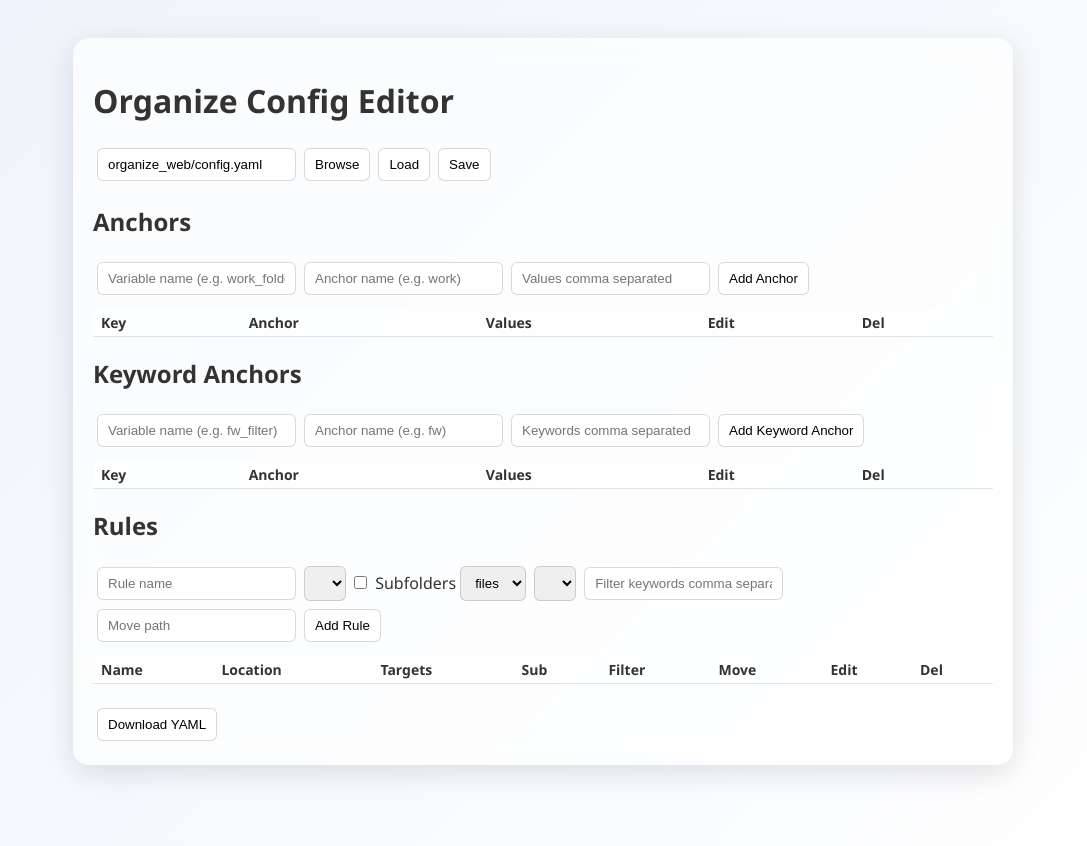
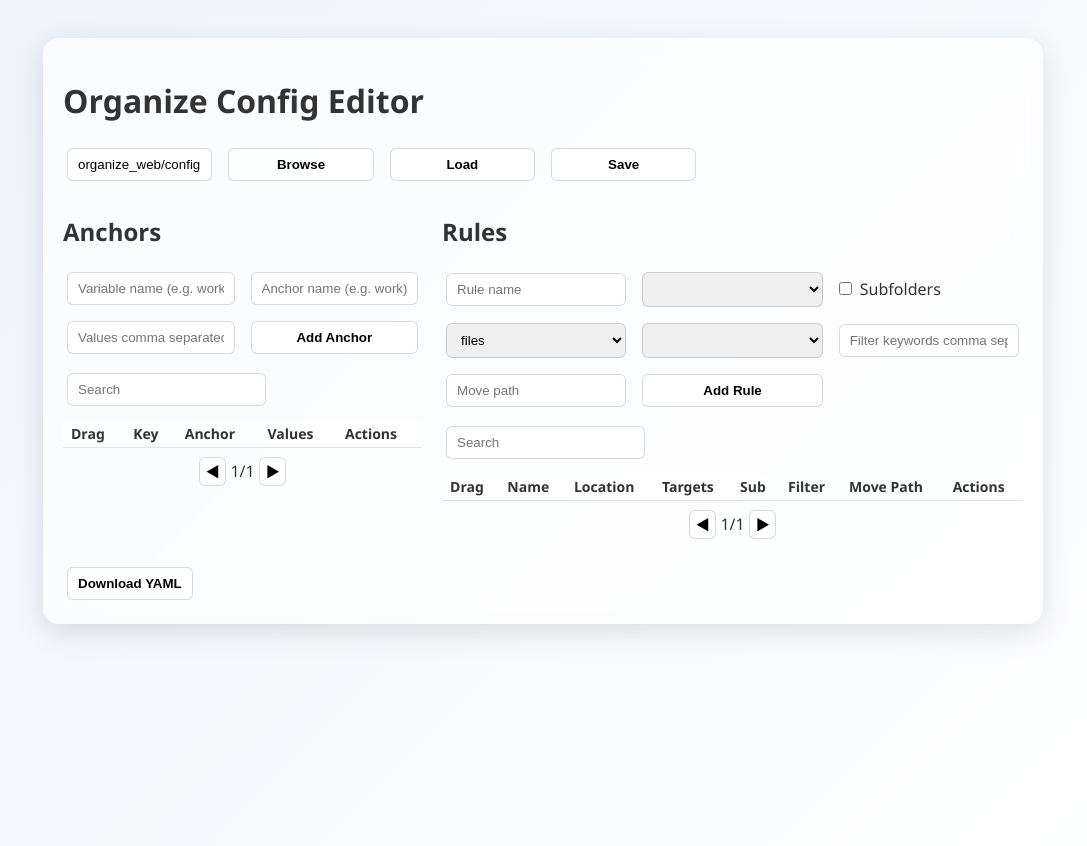
Before and after one commit to hunseop/organize_config_editor, a Flask app: page / in a window 1280 px wide. Shown: the whole page, without its empty margins (97-1184 px from the left). Run offline with Flask 3, Linux system fonts and the light colour scheme; lists and menus that the app fills with data are empty.

Commit message:
Polish styles for action menu

```diff
--- a/organize_web/app.py
+++ b/organize_web/app.py
@@ -11,12 +11,11 @@ yaml = YAML()
 
 def build_yaml(data):
     anchors = data.get('anchors', [])
-    keyword_anchors = data.get('keyword_anchors', [])
     rules = data.get('rules', [])
 
     root = CommentedMap()
     anchor_objects = {}
-    for a in anchors + keyword_anchors:
+    for a in anchors:
         vals = a.get('values', [])
         if not isinstance(vals, list):
             vals = [v for v in [vals] if v not in (None, '')]
@@ -61,8 +60,6 @@ def parse_yaml(text):
     y = YAML(typ='rt')
     data = y.load(text)
     anchors = []
-    anchor_usage_loc = set()
-    anchor_usage_kw = set()
 
     for key, value in data.items():
         if key == 'rules':
@@ -87,7 +84,6 @@ def parse_yaml(text):
         loc = r.get('locations')
         if getattr(loc, 'anchor', None):
             rule['location'] = loc.anchor.value
-            anchor_usage_loc.add(loc.anchor.value)
         elif isinstance(loc, list):
             rule['location'] = ''
         else:
@@ -98,21 +94,12 @@ def parse_yaml(text):
             contains = filt[0].get('name', {}).get('contains')
             if getattr(contains, 'anchor', None):
                 rule['filter_anchor'] = contains.anchor.value
-                anchor_usage_kw.add(contains.anchor.value)
             elif isinstance(contains, list):
                 rule['filter'] = list(contains)
 
         rules.append(rule)
 
-    path_anchors = []
-    keyword_anchors = []
-    for a in anchors:
-        if a['name'] in anchor_usage_kw and a['name'] not in anchor_usage_loc:
-            keyword_anchors.append(a)
-        else:
-            path_anchors.append(a)
-
-    return {'anchors': path_anchors, 'keyword_anchors': keyword_anchors, 'rules': rules}
+    return {'anchors': anchors, 'rules': rules}
 
 @app.route('/')
 def index():
@@ -145,7 +132,7 @@ def load_yaml():
     req = request.get_json()
     path = req.get('path') or CONFIG_PATH
     if not os.path.isfile(path):
-        return jsonify({'anchors': [], 'keyword_anchors': [], 'rules': []})
+        return jsonify({'anchors': [], 'rules': []})
     with open(path, 'r', encoding='cp949') as f:
         content = f.read()
     data = parse_yaml(content)
--- a/organize_web/static/app.js
+++ b/organize_web/static/app.js
@@ -1,10 +1,13 @@
 let anchors = [];
-let keywordAnchors = [];
 let rules = [];
 let configPath = '';
 let anchorEdit = -1;
-let kwEdit = -1;
 let ruleEdit = -1;
+const PAGE_SIZE = 5;
+let anchorPage = 1;
+let rulePage = 1;
+let anchorDrag = null;
+let ruleDrag = null;
 
 function browsePath() {
   fetch('/browse', { method: 'POST' })
@@ -17,27 +20,45 @@ function browsePath() {
     });
 }
 
+function filteredAnchors() {
+  const term = document.getElementById('anchor-search').value.toLowerCase();
+  return anchors.filter(a =>
+    a.key.toLowerCase().includes(term) ||
+    a.name.toLowerCase().includes(term) ||
+    a.values.join(', ').toLowerCase().includes(term)
+  );
+}
+
 function updateAnchorList() {
+  const list = filteredAnchors();
   const tbody = document.querySelector('#anchor-table tbody');
+  const pageCount = Math.max(1, Math.ceil(list.length / PAGE_SIZE));
+  if (anchorPage > pageCount) anchorPage = pageCount;
   tbody.innerHTML = '';
-  anchors.forEach((a, idx) => {
+  const start = (anchorPage - 1) * PAGE_SIZE;
+  const pageData = list.slice(start, start + PAGE_SIZE);
+  pageData.forEach((a, idx) => {
+    const realIdx = start + idx;
     const tr = document.createElement('tr');
     tr.classList.add('fade-enter');
-    tr.innerHTML = `<td>${a.key}</td><td>&${a.name}</td><td>${a.values.join(', ')}</td>`;
-    const tdEdit = document.createElement('td');
-    const edit = document.createElement('button');
-    edit.textContent = 'Edit';
-    edit.onclick = () => editAnchor(idx);
-    tdEdit.appendChild(edit);
-    const tdDel = document.createElement('td');
-    const del = document.createElement('button');
-    del.textContent = 'X';
-    del.onclick = () => { anchors.splice(idx,1); updateAnchorList(); updateRuleList(); };
-    tdDel.appendChild(del);
-    tr.appendChild(tdEdit);
-    tr.appendChild(tdDel);
+    tr.draggable = true;
+    tr.dataset.index = realIdx;
+    tr.addEventListener('dragstart', () => { anchorDrag = realIdx; });
+    tr.addEventListener('dragover', e => e.preventDefault());
+    tr.addEventListener('drop', () => moveAnchor(anchorDrag, realIdx));
+
+    tr.innerHTML = `<td class="drag-handle">↕</td><td>${a.key}</td><td>&${a.name}</td><td>${a.values.join(', ')}</td>`;
+
+    const tdAction = document.createElement('td');
+    tdAction.className = 'actions';
+    tdAction.innerHTML = `<button onclick="toggleAnchorMenu(this)">Actions</button>` +
+      `<div class="action-menu"><button onclick="editAnchor(${realIdx})">Edit</button>` +
+      `<button onclick="deleteAnchor(${realIdx})">Delete</button></div>`;
+    tr.appendChild(tdAction);
     tbody.appendChild(tr);
   });
+
+  document.getElementById('anchor-page-info').textContent = `${anchorPage} / ${pageCount}`;
 
   const select = document.getElementById('rule-location');
   select.innerHTML = '';
@@ -47,6 +68,7 @@ function updateAnchorList() {
     option.textContent = `*${a.name}`;
     select.appendChild(option);
   });
+  updateRuleFilterAnchors();
 }
 
 function addAnchor() {
@@ -76,61 +98,45 @@ function editAnchor(idx) {
   document.getElementById('add-anchor-btn').textContent = 'Update Anchor';
 }
 
-function updateKeywordAnchorList() {
-  const tbody = document.querySelector('#kw-anchor-table tbody');
-  tbody.innerHTML = '';
-  keywordAnchors.forEach((a, idx) => {
-    const tr = document.createElement('tr');
-    tr.classList.add('fade-enter');
-    tr.innerHTML = `<td>${a.key}</td><td>&${a.name}</td><td>${a.values.join(', ')}</td>`;
-    const tdEdit = document.createElement('td');
-    const edit = document.createElement('button');
-    edit.textContent = 'Edit';
-    edit.onclick = () => editKeywordAnchor(idx);
-    tdEdit.appendChild(edit);
-    const tdDel = document.createElement('td');
-    const del = document.createElement('button');
-    del.textContent = 'X';
-    del.onclick = () => { keywordAnchors.splice(idx,1); updateKeywordAnchorList(); updateRuleFilterAnchors(); };
-    tdDel.appendChild(del);
-    tr.appendChild(tdEdit);
-    tr.appendChild(tdDel);
-    tbody.appendChild(tr);
-  });
-  updateRuleFilterAnchors();
+function moveAnchor(from, to) {
+  if (from === to || from == null || to == null) return;
+  const item = anchors.splice(from, 1)[0];
+  anchors.splice(to, 0, item);
+  updateAnchorList();
 }
 
-function addKeywordAnchor() {
-  const key = document.getElementById('kw-key').value.trim();
-  const name = document.getElementById('kw-name').value.trim();
-  const values = document.getElementById('kw-values').value.split(',').map(v => v.trim()).filter(v => v);
-  if (!key || !name || values.length === 0) return;
-  if (kwEdit !== -1) {
-    keywordAnchors[kwEdit] = { key, name, values };
-    kwEdit = -1;
-    document.getElementById('add-kw-btn').textContent = 'Add Keyword Anchor';
-  } else {
-    keywordAnchors.push({ key, name, values });
+function prevAnchorPage() {
+  if (anchorPage > 1) {
+    anchorPage--;
+    updateAnchorList();
   }
-  document.getElementById('kw-key').value = '';
-  document.getElementById('kw-name').value = '';
-  document.getElementById('kw-values').value = '';
-  updateKeywordAnchorList();
 }
 
-function editKeywordAnchor(idx) {
-  const a = keywordAnchors[idx];
-  document.getElementById('kw-key').value = a.key;
-  document.getElementById('kw-name').value = a.name;
-  document.getElementById('kw-values').value = a.values.join(', ');
-  kwEdit = idx;
-  document.getElementById('add-kw-btn').textContent = 'Update Keyword Anchor';
+function nextAnchorPage() {
+  const count = Math.max(1, Math.ceil(filteredAnchors().length / PAGE_SIZE));
+  if (anchorPage < count) {
+    anchorPage++;
+    updateAnchorList();
+  }
 }
+
+function toggleAnchorMenu(btn) {
+  document.querySelectorAll('.action-menu.show').forEach(m => m.classList.remove('show'));
+  const menu = btn.nextElementSibling;
+  menu.classList.toggle('show');
+}
+
+function deleteAnchor(idx) {
+  anchors.splice(idx, 1);
+  updateAnchorList();
+  updateRuleList();
+}
+
 
 function updateRuleFilterAnchors() {
   const select = document.getElementById('rule-filter-anchor');
   select.innerHTML = '<option value="">(none)</option>';
-  keywordAnchors.forEach(a => {
+  anchors.forEach(a => {
     const option = document.createElement('option');
     option.value = a.name;
     option.textContent = `*${a.name}`;
@@ -138,29 +144,46 @@ function updateRuleFilterAnchors() {
   });
 }
 
+function filteredRules() {
+  const term = document.getElementById('rule-search').value.toLowerCase();
+  return rules.filter(r =>
+    r.name.toLowerCase().includes(term) ||
+    (r.location || '').toLowerCase().includes(term) ||
+    r.move.toLowerCase().includes(term)
+  );
+}
+
 function updateRuleList() {
+  const list = filteredRules();
   const tbody = document.querySelector('#rule-table tbody');
+  const pageCount = Math.max(1, Math.ceil(list.length / PAGE_SIZE));
+  if (rulePage > pageCount) rulePage = pageCount;
   tbody.innerHTML = '';
-  rules.forEach((r, idx) => {
+  const start = (rulePage - 1) * PAGE_SIZE;
+  const pageData = list.slice(start, start + PAGE_SIZE);
+  pageData.forEach((r, idx) => {
+    const realIdx = start + idx;
     const tr = document.createElement('tr');
     tr.classList.add('fade-enter');
+    tr.draggable = true;
+    tr.dataset.index = realIdx;
+    tr.addEventListener('dragstart', () => { ruleDrag = realIdx; });
+    tr.addEventListener('dragover', e => e.preventDefault());
+    tr.addEventListener('drop', () => moveRule(ruleDrag, realIdx));
+
     const filterText = r.filter_anchor ? `*${r.filter_anchor}` : r.filter.join(', ');
-    tr.innerHTML = `<td>${r.name}</td><td>*${r.location}</td><td>${r.targets}</td>` +
+    tr.innerHTML = `<td class="drag-handle">↕</td><td>${r.name}</td><td>*${r.location}</td><td>${r.targets}</td>` +
       `<td>${r.subfolders ? '✓' : ''}</td><td>${filterText}</td><td>${r.move}</td>`;
-    const tdEdit = document.createElement('td');
-    const edit = document.createElement('button');
-    edit.textContent = 'Edit';
-    edit.onclick = () => editRule(idx);
-    tdEdit.appendChild(edit);
-    const tdDel = document.createElement('td');
-    const del = document.createElement('button');
-    del.textContent = 'X';
-    del.onclick = () => { rules.splice(idx,1); updateRuleList(); };
-    tdDel.appendChild(del);
-    tr.appendChild(tdEdit);
-    tr.appendChild(tdDel);
+
+    const tdAction = document.createElement('td');
+    tdAction.className = 'actions';
+    tdAction.innerHTML = `<button onclick="toggleRuleMenu(this)">Actions</button>` +
+      `<div class="action-menu"><button onclick="editRule(${realIdx})">Edit</button>` +
+      `<button onclick="deleteRule(${realIdx})">Delete</button></div>`;
+    tr.appendChild(tdAction);
     tbody.appendChild(tr);
   });
+  document.getElementById('rule-page-info').textContent = `${rulePage} / ${pageCount}`;
 }
 
 function addRule() {
@@ -198,13 +221,46 @@ function editRule(idx) {
   document.getElementById('add-rule-btn').textContent = 'Update Rule';
 }
 
+function moveRule(from, to) {
+  if (from === to || from == null || to == null) return;
+  const item = rules.splice(from, 1)[0];
+  rules.splice(to, 0, item);
+  updateRuleList();
+}
+
+function prevRulePage() {
+  if (rulePage > 1) {
+    rulePage--;
+    updateRuleList();
+  }
+}
+
+function nextRulePage() {
+  const count = Math.max(1, Math.ceil(filteredRules().length / PAGE_SIZE));
+  if (rulePage < count) {
+    rulePage++;
+    updateRuleList();
+  }
+}
+
+function toggleRuleMenu(btn) {
+  document.querySelectorAll('.action-menu.show').forEach(m => m.classList.remove('show'));
+  const menu = btn.nextElementSibling;
+  menu.classList.toggle('show');
+}
+
+function deleteRule(idx) {
+  rules.splice(idx, 1);
+  updateRuleList();
+}
+
 function saveYaml() {
   const path = document.getElementById('config-path').value.trim();
   configPath = path;
   fetch('/save', {
     method: 'POST',
     headers: { 'Content-Type': 'application/json' },
-    body: JSON.stringify({ path, data: { anchors, keyword_anchors: keywordAnchors, rules } })
+    body: JSON.stringify({ path, data: { anchors, rules } })
   }).then(resp => resp.json()).then(() => alert('Saved'));
 }
 
@@ -212,7 +268,7 @@ function downloadYaml() {
   fetch('/export', {
     method: 'POST',
     headers: { 'Content-Type': 'application/json' },
-    body: JSON.stringify({ data: { anchors, keyword_anchors: keywordAnchors, rules } })
+    body: JSON.stringify({ data: { anchors, rules } })
   })
     .then(resp => resp.json())
     .then(data => {
@@ -237,10 +293,14 @@ function loadYaml() {
     .then(resp => resp.json())
     .then(data => {
       anchors = data.anchors || [];
-      keywordAnchors = data.keyword_anchors || [];
       rules = data.rules || [];
       updateAnchorList();
-      updateKeywordAnchorList();
       updateRuleList();
     });
 }
+
+document.addEventListener('click', (e) => {
+  if (!e.target.closest('.actions')) {
+    document.querySelectorAll('.action-menu.show').forEach(m => m.classList.remove('show'));
+  }
+});
--- a/organize_web/static/style.css
+++ b/organize_web/static/style.css
@@ -10,7 +10,7 @@ body {
 }
 
 .container {
-  width: 900px;
+  width: 960px;
   padding: 20px;
   border-radius: 16px;
   backdrop-filter: blur(12px);
@@ -21,6 +21,19 @@ body {
 
 .container:hover {
   box-shadow: 0 12px 35px rgba(0, 0, 0, 0.18);
+}
+
+
+.sections {
+  display: flex;
+  gap: 20px;
+}
+
+#anchor-sec { flex: 1; }
+#rule-sec { flex: 1.618; }
+
+@media (max-width: 900px) {
+  .sections { flex-direction: column; }
 }
 
 section {
@@ -43,6 +56,7 @@ input:focus, select:focus {
 
 button {
   cursor: pointer;
+  font-weight: 600;
   background: rgba(255,255,255,0.8);
   transition: background 0.3s, box-shadow 0.3s;
 }
@@ -59,10 +73,11 @@ button:hover {
 }
 
 .form-row {
-  display: flex;
-  flex-wrap: wrap;
+  display: grid;
+  grid-template-columns: repeat(auto-fill, minmax(140px, 1fr));
+  gap: 8px;
+  margin-bottom: 10px;
   align-items: center;
-  margin-bottom: 10px;
 }
 
 table {
@@ -88,3 +103,54 @@ th {
   from { opacity: 0; transform: translateY(-5px); }
   to { opacity: 1; transform: translateY(0); }
 }
+
+.pagination {
+  display: flex;
+  align-items: center;
+  justify-content: center;
+  margin-top: 5px;
+}
+
+
+.actions {
+  position: relative;
+  display: inline-block;
+}
+
+.action-menu {
+  position: absolute;
+  top: 100%;
+  right: 0;
+  background: #fff;
+  border: 1px solid rgba(0,0,0,0.2);
+  border-radius: 4px;
+  box-shadow: 0 2px 6px rgba(0,0,0,0.1);
+  display: none;
+  z-index: 10;
+  padding: 4px;
+}
+
+.action-menu.show {
+  display: block;
+}
+
+.action-menu button {
+  display: block;
+  width: 100%;
+  margin: 2px 0;
+}
+
+.drag-handle {
+  cursor: move;
+  user-select: none;
+  text-align: center;
+}
+
+.icon-btn {
+  padding: 4px 6px;
+  font-weight: bold;
+}
+
+.search-input {
+  margin-top: 5px;
+}
--- a/organize_web/templates/index.html
+++ b/organize_web/templates/index.html
@@ -17,7 +17,8 @@
       <button onclick="saveYaml()">Save</button>
     </div>
 
-    <section>
+    <div class="sections">
+    <section id="anchor-sec">
       <h2>Anchors</h2>
       <div class="form-row">
         <input id="anchor-key" placeholder="Variable name (e.g. work_folders)" />
@@ -25,31 +26,22 @@
         <input id="anchor-values" placeholder="Values comma separated" />
         <button id="add-anchor-btn" onclick="addAnchor()">Add Anchor</button>
       </div>
+      <input id="anchor-search" class="search-input" placeholder="Search" oninput="updateAnchorList()" />
       <table id="anchor-table">
         <thead>
-          <tr><th>Key</th><th>Anchor</th><th>Values</th><th>Edit</th><th>Del</th></tr>
+          <tr><th>Drag</th><th>Key</th><th>Anchor</th><th>Values</th><th>Actions</th></tr>
         </thead>
         <tbody></tbody>
       </table>
+      <div class="pagination">
+        <button class="icon-btn" onclick="prevAnchorPage()">◀</button>
+        <span id="anchor-page-info">1/1</span>
+        <button class="icon-btn" onclick="nextAnchorPage()">▶</button>
+      </div>
     </section>
 
-    <section>
-      <h2>Keyword Anchors</h2>
-      <div class="form-row">
-        <input id="kw-key" placeholder="Variable name (e.g. fw_filter)" />
-        <input id="kw-name" placeholder="Anchor name (e.g. fw)" />
-        <input id="kw-values" placeholder="Keywords comma separated" />
-        <button id="add-kw-btn" onclick="addKeywordAnchor()">Add Keyword Anchor</button>
-      </div>
-      <table id="kw-anchor-table">
-        <thead>
-          <tr><th>Key</th><th>Anchor</th><th>Values</th><th>Edit</th><th>Del</th></tr>
-        </thead>
-        <tbody></tbody>
-      </table>
-    </section>
 
-    <section>
+    <section id="rule-sec">
       <h2>Rules</h2>
       <div class="form-row">
         <input id="rule-name" placeholder="Rule name" />
@@ -64,15 +56,22 @@
         <input id="rule-move" placeholder="Move path" />
         <button id="add-rule-btn" onclick="addRule()">Add Rule</button>
       </div>
+      <input id="rule-search" class="search-input" placeholder="Search" oninput="updateRuleList()" />
       <table id="rule-table">
         <thead>
           <tr>
-            <th>Name</th><th>Location</th><th>Targets</th><th>Sub</th><th>Filter</th><th>Move</th><th>Edit</th><th>Del</th>
+            <th>Drag</th><th>Name</th><th>Location</th><th>Targets</th><th>Sub</th><th>Filter</th><th>Move Path</th><th>Actions</th>
           </tr>
         </thead>
         <tbody></tbody>
       </table>
+      <div class="pagination">
+        <button class="icon-btn" onclick="prevRulePage()">◀</button>
+        <span id="rule-page-info">1/1</span>
+        <button class="icon-btn" onclick="nextRulePage()">▶</button>
+      </div>
     </section>
+    </div>
 
     <button onclick="downloadYaml()">Download YAML</button>
   </div>
```
Also changed, not shown: README.md.
